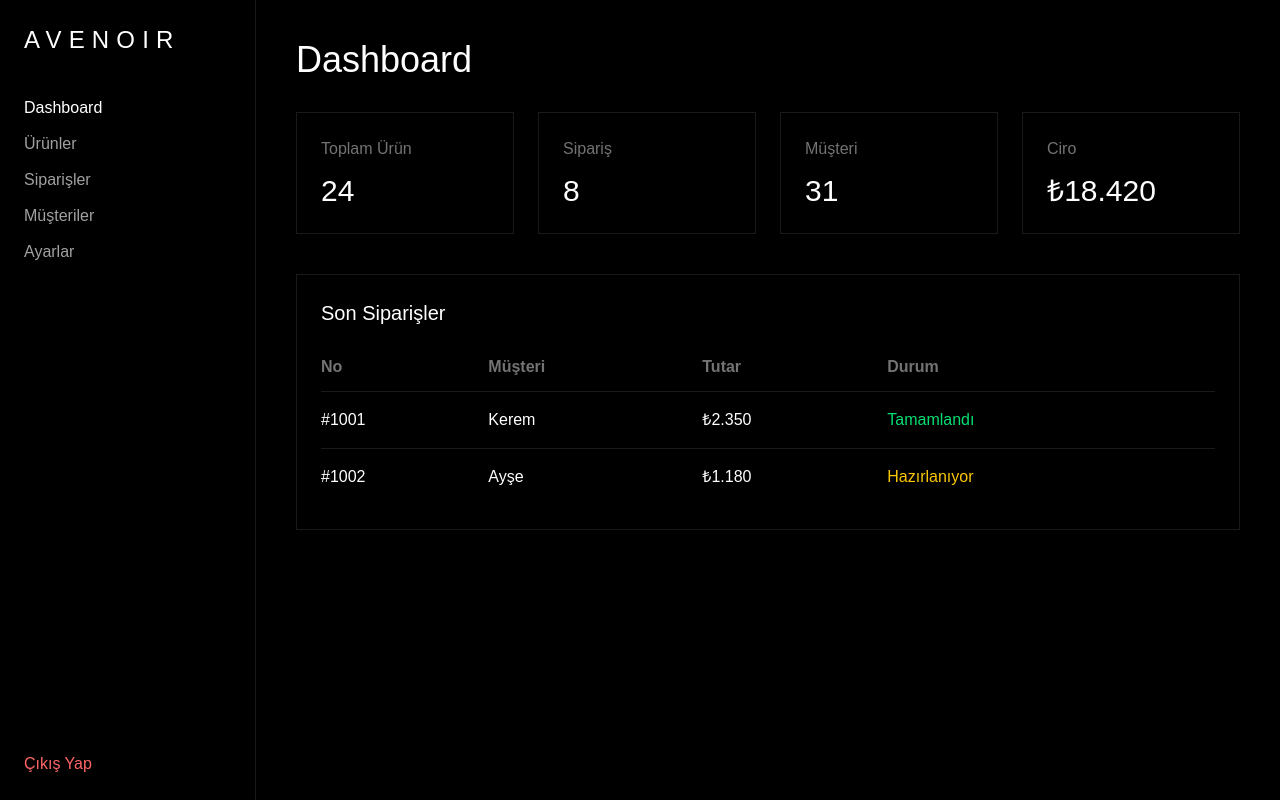
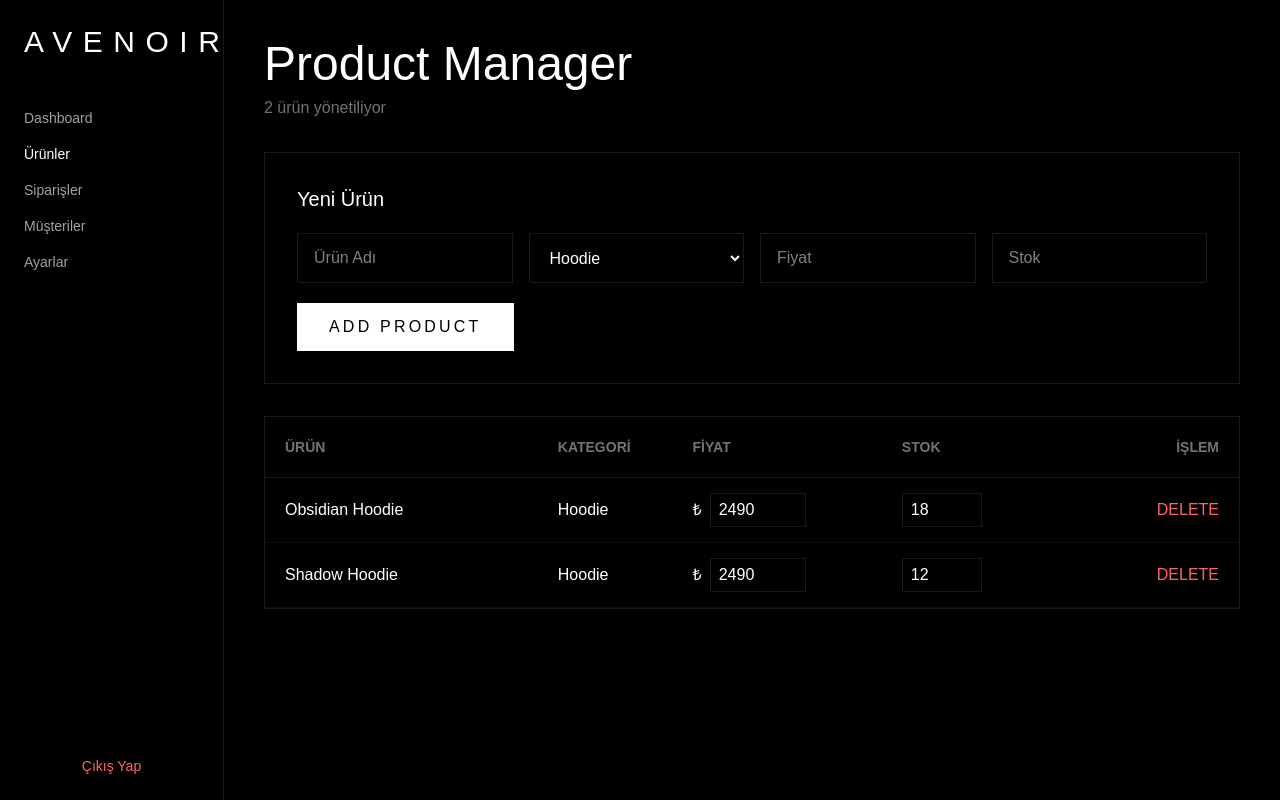
Before and after one commit to chacha1881q/avenoir, a Next.js app: page /admin in a window 1280 px wide. Built offline with nearby package versions, Linux system fonts and the light colour scheme.

Commit message:
Real Product Manager

```diff
--- a/app/admin/page.tsx
+++ b/app/admin/page.tsx
@@ -1,46 +1,119 @@
 "use client";
 
+import { useEffect, useState } from "react";
 import Link from "next/link";
 
-const cards = [
-  { title: "Toplam Ürün", value: "24", href: "/admin/products" },
-  { title: "Sipariş", value: "8", href: "/admin/orders" },
-  { title: "Müşteri", value: "31", href: "/admin/customers" },
-  { title: "Ciro", value: "₺18.420", href: "/admin/orders" },
+type Product = {
+  id: number;
+  name: string;
+  category: string;
+  price: number;
+  stock: number;
+};
+
+const defaultProducts: Product[] = [
+  {
+    id: 1,
+    name: "Obsidian Hoodie",
+    category: "Hoodie",
+    price: 2490,
+    stock: 18,
+  },
+  {
+    id: 2,
+    name: "Shadow Hoodie",
+    category: "Hoodie",
+    price: 2490,
+    stock: 12,
+  },
 ];
 
-export default function AdminDashboard() {
+export default function ProductsPage() {
+  const [products, setProducts] = useState<Product[]>([]);
+  const [newProduct, setNewProduct] = useState({
+    name: "",
+    category: "Hoodie",
+    price: "",
+    stock: "",
+  });
+
+  useEffect(() => {
+    const saved = localStorage.getItem("avenoir_products");
+    if (saved) {
+      setProducts(JSON.parse(saved));
+    } else {
+      setProducts(defaultProducts);
+    }
+  }, []);
+
+  useEffect(() => {
+    if (products.length > 0) {
+      localStorage.setItem(
+        "avenoir_products",
+        JSON.stringify(products)
+      );
+    }
+  }, [products]);
+
+  const addProduct = () => {
+    if (!newProduct.name || !newProduct.price) return;
+
+    setProducts([
+      ...products,
+      {
+        id: Date.now(),
+        name: newProduct.name,
+        category: newProduct.category,
+        price: Number(newProduct.price),
+        stock: Number(newProduct.stock),
+      },
+    ]);
+
+    setNewProduct({
+      name: "",
+      category: "Hoodie",
+      price: "",
+      stock: "",
+    });
+  };
+
+  const removeProduct = (id: number) => {
+    setProducts(products.filter((p) => p.id !== id));
+  };
+
+  const update = (
+    id: number,
+    field: "price" | "stock",
+    value: number
+  ) => {
+    setProducts((prev) =>
+      prev.map((p) =>
+        p.id === id ? { ...p, [field]: value } : p
+      )
+    );
+  };
+
   return (
-    <div className="min-h-screen bg-black text-white">
-      <aside className="fixed left-0 top-0 h-full w-64 border-r border-white/10 p-6">
-        <h1 className="text-2xl tracking-[0.3em] mb-10">AVENOIR</h1>
+    <div className="min-h-screen bg-black text-white flex">
+      <aside className="w-56 border-r border-white/10 p-6 flex flex-col">
+        <h1 className="text-3xl tracking-[0.35em] mb-12">
+          AVENOIR
+        </h1>
 
-        <nav className="space-y-3">
-          <Link href="/admin" className="block text-white">
+        <nav className="space-y-4 text-sm">
+          <Link href="/admin" className="text-neutral-400 hover:text-white block">
             Dashboard
           </Link>
-          <Link
-            href="/admin/products"
-            className="block text-neutral-400 hover:text-white"
-          >
+          <Link href="/admin/products" className="text-white block">
             Ürünler
           </Link>
-          <Link
-            href="/admin/orders"
-            className="block text-neutral-400 hover:text-white"
-          >
+          <Link href="/admin/orders" className="text-neutral-400 hover:text-white block">
             Siparişler
           </Link>
-          <Link
-            href="/admin/customers"
-            className="block text-neutral-400 hover:text-white"
-          >
+          <Link href="/admin/customers" className="text-neutral-400 hover:text-white block">
             Müşteriler
           </Link>
-          <Link
-            href="/admin/settings"
-            className="block text-neutral-400 hover:text-white"
-          >
+          <Link href="/admin/settings" className="text-neutral-400 hover:text-white block">
             Ayarlar
           </Link>
         </nav>
@@ -50,55 +123,156 @@ export default function AdminDashboard() {
             localStorage.removeItem("admin");
             location.href = "/admin/login";
           }}
-          className="absolute bottom-6 left-6 text-red-400"
+          className="mt-auto text-red-400 text-sm"
         >
           Çıkış Yap
         </button>
       </aside>
 
-      <main className="ml-64 p-10">
-        <h2 className="text-4xl font-light mb-8">Dashboard</h2>
-
-        <div className="grid grid-cols-4 gap-6">
-          {cards.map((card) => (
-            <Link
-              key={card.title}
-              href={card.href}
-              className="border border-white/10 p-6 hover:border-white transition"
-            >
-              <p className="text-neutral-500">{card.title}</p>
-              <h3 className="text-3xl mt-3">{card.value}</h3>
-            </Link>
-          ))}
+      <main className="flex-1 p-10">
+        <div className="flex justify-between items-end mb-8">
+          <div>
+            <h2 className="text-5xl font-extralight">
+              Product Manager
+            </h2>
+            <p className="text-neutral-500 mt-2">
+              {products.length} ürün yönetiliyor
+            </p>
+          </div>
         </div>
 
-        <div className="mt-10 border border-white/10 p-6">
-          <h3 className="text-xl mb-4">Son Siparişler</h3>
+        <div className="border border-white/10 p-8 mb-8">
+          <h3 className="text-xl mb-5">Yeni Ürün</h3>
 
-          <table className="w-full text-left">
-            <thead className="text-neutral-500">
+          <div className="grid grid-cols-4 gap-4">
+            <input
+              placeholder="Ürün Adı"
+              value={newProduct.name}
+              onChange={(e) =>
+                setNewProduct({
+                  ...newProduct,
+                  name: e.target.value,
+                })
+              }
+              className="bg-transparent border border-white/10 px-4 py-3 outline-none"
+            />
+
+            <select
+              value={newProduct.category}
+              onChange={(e) =>
+                setNewProduct({
+                  ...newProduct,
+                  category: e.target.value,
+                })
+              }
+              className="bg-black border border-white/10 px-4 py-3"
+            >
+              <option>Hoodie</option>
+              <option>T-Shirt</option>
+              <option>Jacket</option>
+              <option>Accessory</option>
+            </select>
+
+            <input
+              type="number"
+              placeholder="Fiyat"
+              value={newProduct.price}
+              onChange={(e) =>
+                setNewProduct({
+                  ...newProduct,
+                  price: e.target.value,
+                })
+              }
+              className="bg-transparent border border-white/10 px-4 py-3"
+            />
+
+            <input
+              type="number"
+              placeholder="Stok"
+              value={newProduct.stock}
+              onChange={(e) =>
+                setNewProduct({
+                  ...newProduct,
+                  stock: e.target.value,
+                })
+              }
+              className="bg-transparent border border-white/10 px-4 py-3"
+            />
+          </div>
+
+          <button
+            onClick={addProduct}
+            className="mt-5 bg-white text-black px-8 py-3 tracking-[0.2em]"
+          >
+            ADD PRODUCT
+          </button>
+        </div>
+
+        <div className="border border-white/10">
+          <table className="w-full">
+            <thead className="border-b border-white/10 text-neutral-500 text-sm">
               <tr>
-                <th className="py-3">No</th>
-                <th>Müşteri</th>
-                <th>Tutar</th>
-                <th>Durum</th>
+                <th className="text-left p-5">ÜRÜN</th>
+                <th className="text-left">KATEGORİ</th>
+                <th className="text-left">FİYAT</th>
+                <th className="text-left">STOK</th>
+                <th className="text-right p-5">İŞLEM</th>
               </tr>
             </thead>
 
             <tbody>
-              <tr className="border-t border-white/10">
-                <td className="py-4">#1001</td>
-                <td>Kerem</td>
-                <td>₺2.350</td>
-                <td className="text-green-400">Tamamlandı</td>
-              </tr>
+              {products.map((p) => (
+                <tr key={p.id} className="border-b border-white/5">
+                  <td className="p-5">{p.name}</td>
+                  <td>{p.category}</td>
 
-              <tr className="border-t border-white/10">
-                <td className="py-4">#1002</td>
-                <td>Ayşe</td>
-                <td>₺1.180</td>
-                <td className="text-yellow-400">Hazırlanıyor</td>
-              </tr>
+                  <td>
+                    <div className="flex items-center gap-2">
+                      ₺
+                      <input
+                        type="number"
+                        value={p.price}
+                        onChange={(e) =>
+                          update(
+                            p.id,
+                            "price",
+                            Number(e.target.value)
+                          )
+                        }
+                        className="w-24 bg-transparent border border-white/10 px-2 py-1"
+                      />
+                    </div>
+                  </td>
+
+                  <td>
+                    <input
+                      type="number"
+                      value={p.stock}
+                      onChange={(e) =>
+                        update(
+                          p.id,
+                          "stock",
+                          Number(e.target.value)
+                        )
+                      }
+                      className={`w-20 bg-transparent border px-2 py-1 ${
+                        p.stock <= 5
+                          ? "border-red-500 text-red-400"
+                          : "border-white/10"
+                      }`}
+                    />
+                  </td>
+
+                  <td className="text-right p-5">
+                    <button
+                      onClick={() => removeProduct(p.id)}
+                      className="text-red-400 hover:text-red-300"
+                    >
+                      DELETE
+                    </button>
+                  </td>
+                </tr>
+              ))}
             </tbody>
           </table>
         </div>
```
